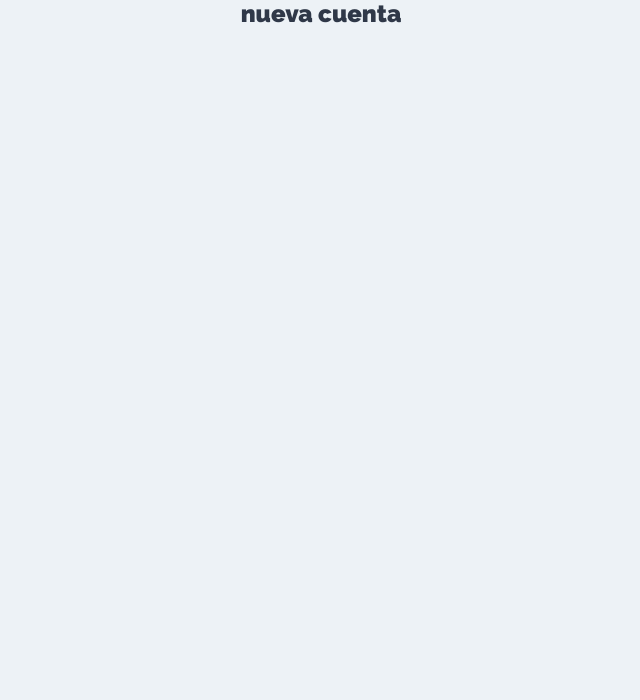
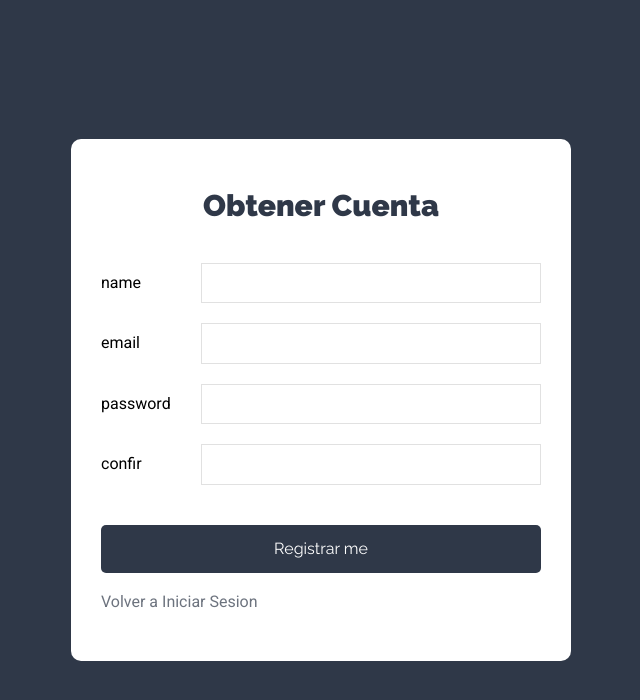
Before and after one commit to Marcos0204/task, a React (Create React App) app in the folder front/: page /nueva-cuenta in a window 1280 px wide. Shown: the top 700 px of the page, without its empty margins (319-959 px from the left). Built offline with nearby package versions, Linux system fonts and the light colour scheme.

Commit message:
structure-new-acount

```diff
--- a/front/src/components/auth/NewAcount.jsx
+++ b/front/src/components/auth/NewAcount.jsx
@@ -1,9 +1,86 @@
-import React from 'react'
+import React, {useState} from 'react';
+import { Link } from 'react-router-dom'
 
 const NewAcount = () => {
+  const [ user, setUser ] = useState({
+    name:'',
+    email:'',
+    password:'',
+    confir:''
+  })
+  const { email, password, name, confir } = user;
+  const handleChange= (e) => {
+    setUser({
+      ...user,
+      [e.target.name]: e.target.value
+    })
+  }
+  const hanledSubmit= e =>{
+    e.preventDefault()
+    ///validar
+
+    ///validar que los dos campos sean iguales
+
+    //pasar al action
+
+    ///limpiar campos
+    setUser({
+      email:'',
+      password:'',
+      name:'',
+      confir:''
+
+    })
+  }
   return (
-    <div>
-      <h2>nueva cuenta</h2>
+    <div className='form-usuario'>
+      <div className="contenedor-form sombra-drak">
+        <h1>Obtener Cuenta</h1>
+        <form
+          onSubmit={hanledSubmit}
+        >
+          <div className="campo-form">
+            <label htmlFor="name">name</label>
+            <input
+              type="text"
+              name='name'
+              value={name}
+              onChange={handleChange}
+              />
+          </div>
+          <div className="campo-form">
+            <label htmlFor="email">email</label>
+            <input
+              type="text"
+              name='email'
+              value={email}
+              onChange={handleChange}
+              />
+          </div>
+          <div className="campo-form">
+            <label htmlFor="password">password</label>
+            <input
+              type='password'
+              name='password'
+              value={password}
+              onChange={handleChange}
+              />
+          </div>
+          <div className="campo-form">
+            <label htmlFor="confir">confir</label>
+            <input
+              type='password'
+              name='confir'
+              value={confir}
+              onChange={handleChange}
+              />
+          </div>
+          <div className="campo-form">
+            <input type='submit' className='btn btn-primario btn-block' value='Registrar me'/>
+          </div>
+        </form>
+        <Link to='/' className='enlace-cuenta'>Volver a Iniciar Sesion</Link>
+      </div>
     </div>
   )
 }
```
